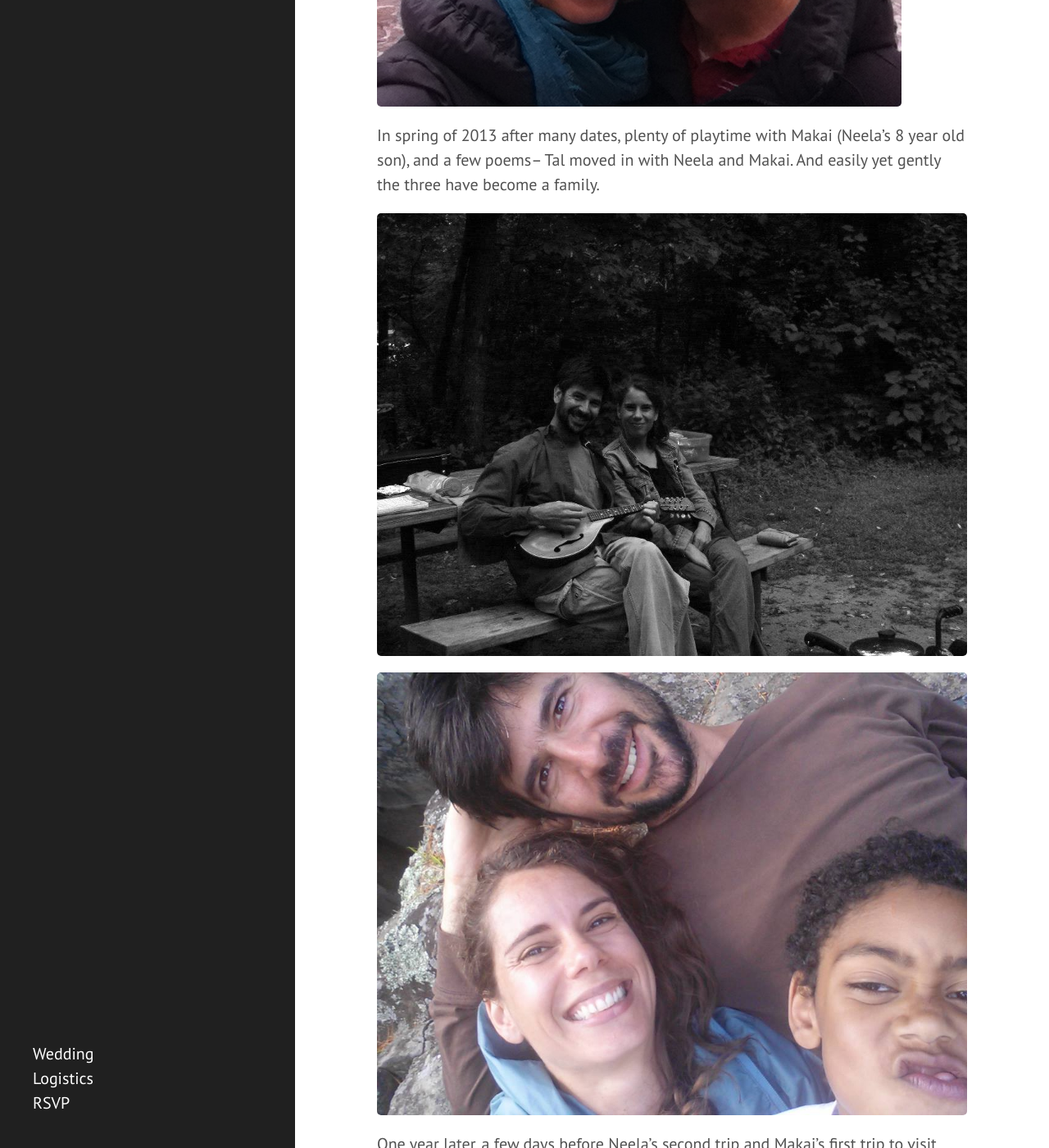
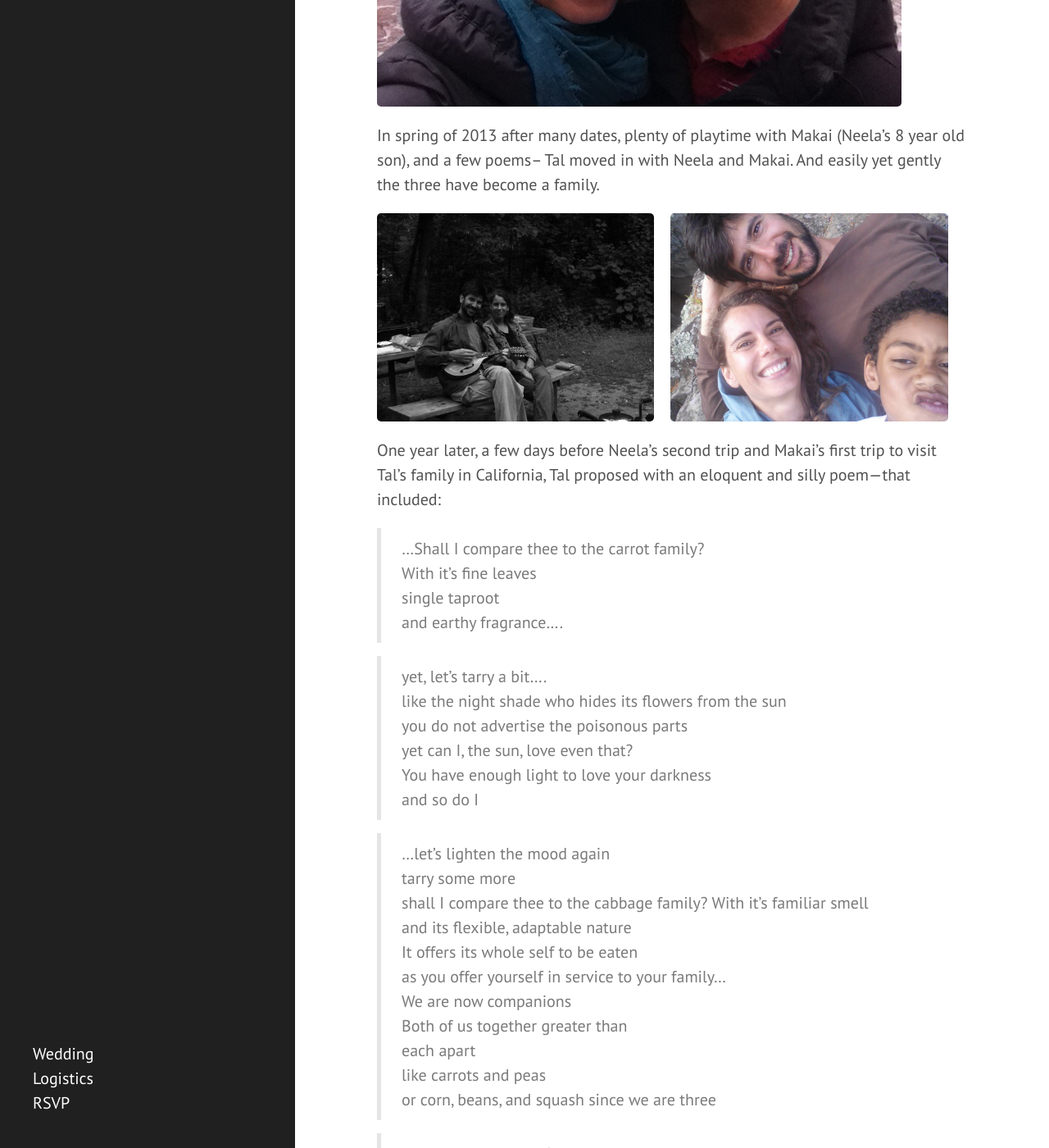
Before and after one commit to kjell/neelaandtal.org, a Jekyll site: the page built from _posts/2014-04-17-neela-and-tal.md, in a window 1280 px wide and 1400 px high, scrolled down 930 px. Shown: the whole window at 82% size. Built offline with Jekyll 4.4.1, drawn with Linux system fonts in a browser that asks for light colours; Markdown is read by kramdown in place of the engine named in the settings.

Commit message:
optimize jpgs, rework 2up photos

```diff
--- a/_posts/2014-04-17-neela-and-tal.md
+++ b/_posts/2014-04-17-neela-and-tal.md
@@ -12,8 +12,8 @@ Then in fall, Neela and Tal had both signed up on OK Cupid (an online dating sit
 
 In spring of 2013 after many dates, plenty of playtime with Makai (Neela's 8 year old son), and a few poems-- Tal moved in with Neela and Makai. And easily yet gently the three have become a family.
 
-![neela and tal with a mandolin](/img/neelatalmando.jpg)
-![neela, tal and makai](/img/ntm.jpg)
+![neela and tal with a mandolin (2up)](/img/neelatalmando.jpg)
+![neela, tal and makai (2up)](/img/ntm.jpg)
 
 One year later, a few days before Neela's second trip and Makai's first trip to visit Tal's family in California, Tal proposed with an eloquent and silly poem---that included:
 
--- a/public/css/nt.css
+++ b/public/css/nt.css
@@ -1,5 +1,5 @@
-@media (min-width: 75em) {
-  .post > p:last-child img {
+@media (min-width: 77em) {
+  img[alt*='2up'] {
     width: 47%;
     float: left;
     margin-right: 1em
```
Also changed, not shown: other parts of _posts/2014-04-17-neela-and-tal.md (+2 -2 lines), img/nt-water.jpg, img/nt-woods.jpg, img/ntm-woods.jpg, img/ntm.jpg.
